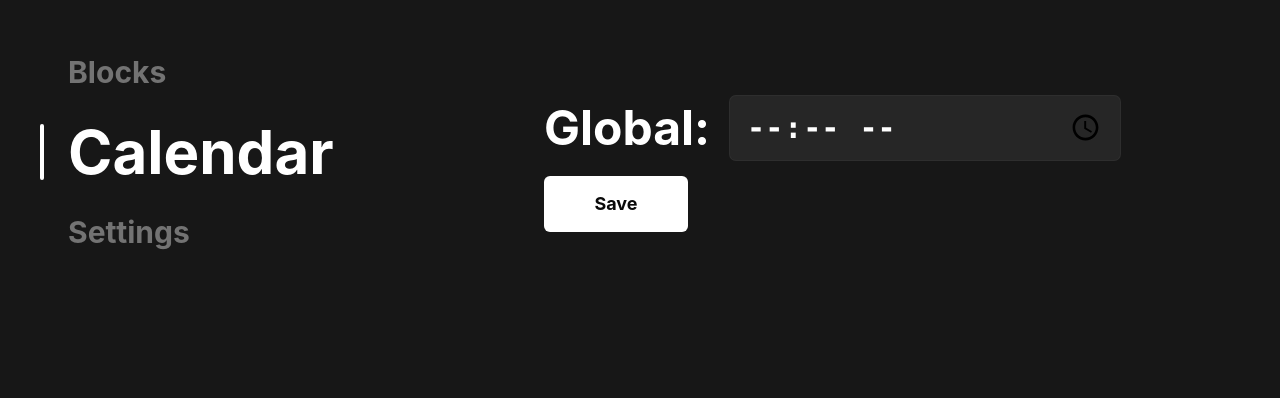
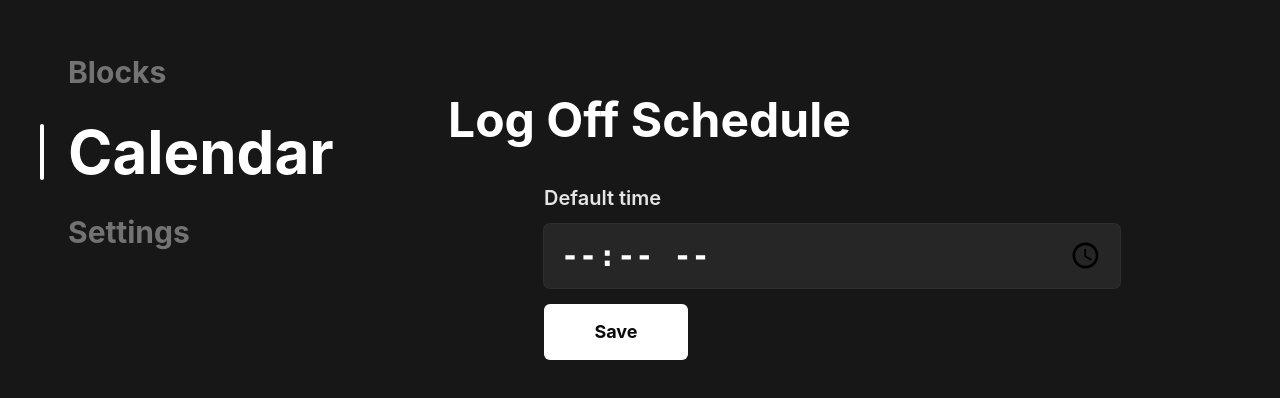
Before and after one commit to nsameron2/blocks, a React (Vite) app: page / in a window 1280 px wide. Both pictures are taken after a click on the button "Calendar". Shown: the top 398 px of the page. Built offline with nearby package versions, Linux system fonts and the light colour scheme.

Commit message:
feat: improve calendar page ui a bit, cleaner wording and formatting

```diff
--- a/src/Calendar.tsx
+++ b/src/Calendar.tsx
@@ -30,22 +30,25 @@ export function Calendar({
       className="flex min-h-screen justify-center px-8 pt-24"
       aria-label="Calendar"
     >
-      <div className="w-full max-w-xl">
-        <div className="flex flex-col gap-4 sm:flex-row sm:items-center sm:gap-5">
+      <div className="w-full max-w-3xl">
+        <h1 className="text-4xl font-bold text-white sm:text-5xl">
+          Log Off Schedule
+        </h1>
+
+        <div className="mx-auto mt-10 w-full max-w-xl">
           <label
-            className="shrink-0 text-3xl font-bold text-white sm:text-5xl"
+            className="block text-xl font-semibold text-neutral-200"
             htmlFor="global-log-off-time"
           >
-            Global:
+            Default time
           </label>
           <input
             id="global-log-off-time"
             type="time"
             value={draftDefaultTime}
             onChange={(event) => setDraftDefaultTime(event.target.value)}
-            className="h-14 min-w-0 flex-1 rounded-md bg-neutral-800 px-4 font-mono text-2xl font-bold text-white ring-1 ring-white/10 focus:outline-none focus:ring-2 focus:ring-white/50 sm:h-16 sm:text-3xl"
+            className="mt-3 h-14 w-full rounded-md bg-neutral-800 px-4 font-mono text-2xl font-bold text-white ring-1 ring-white/10 focus:outline-none focus:ring-2 focus:ring-white/50 sm:h-16 sm:text-3xl"
           />
-        </div>
           <button
             type="button"
             onClick={saveDefaultTime}
@@ -54,6 +57,7 @@ export function Calendar({
             Save
           </button>
         </div>
+      </div>
     </section>
   );
 }
```
Lines whose indentation alone changed are shown as unchanged.
